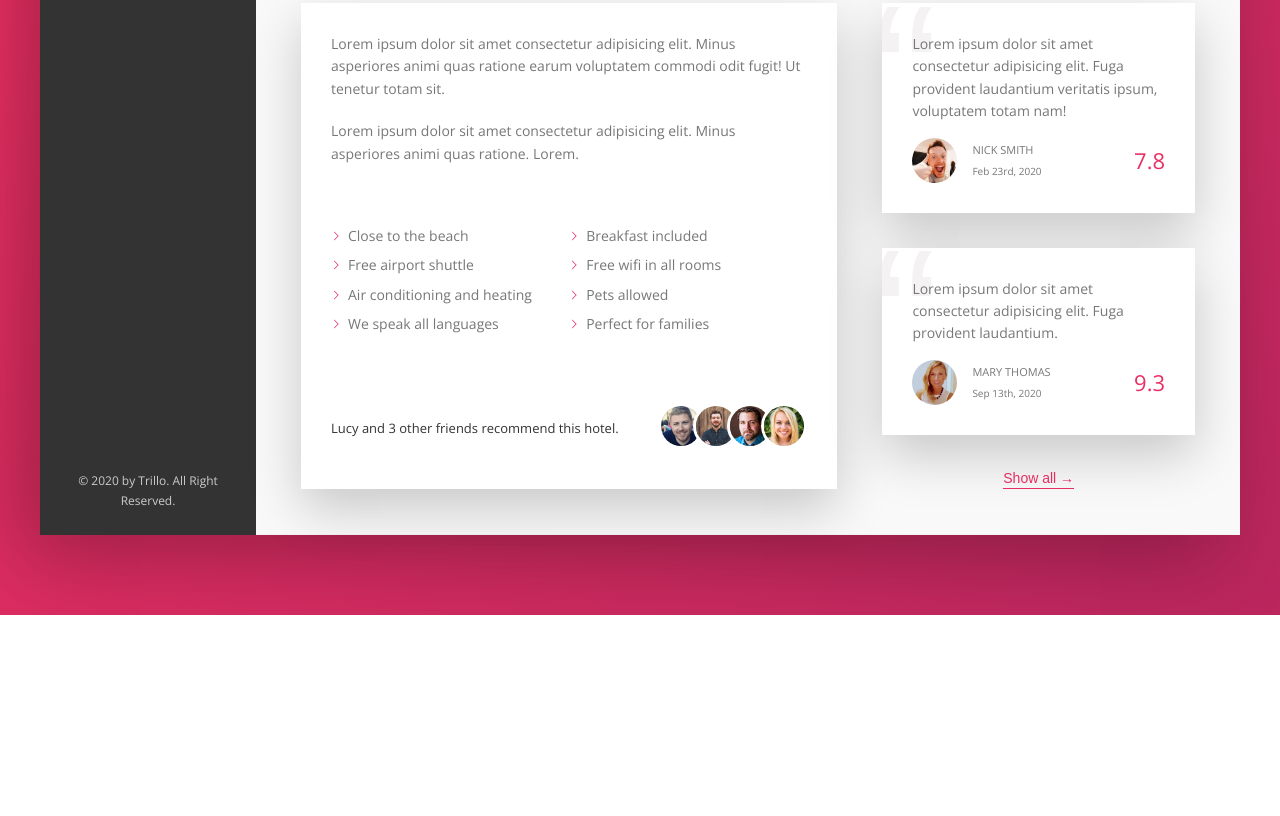
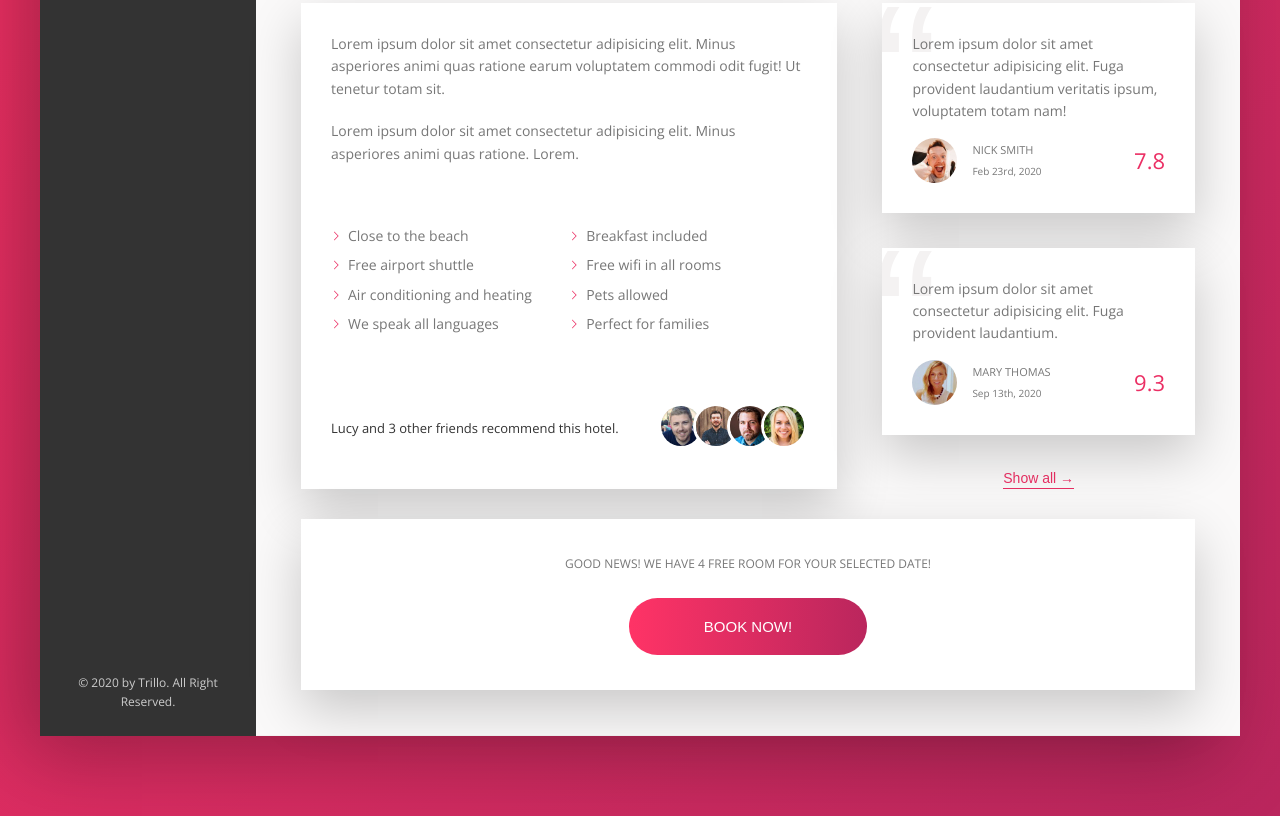
Before and after one commit to felec/trillo, a website: page index.html in a window 1280 px wide. Shown: the part 651-1467 px from the top of the page. Before the commit the page ends 1266 px from the top, so only its background shows below. Drawn offline with nearby package versions, Linux system fonts and the light colour scheme; files whose address does not match are found by name.

Commit message:
complete  cta footer

```diff
--- a/index.html
+++ b/index.html
@@ -215,6 +215,16 @@
               </figure>
               <button class="btn-inline">Show all &rarr;</button>
             </div>
+
+            <div class="cta">
+              <h2 class="cta__book-now">
+                Good News! We have 4 free room for your selected date!
+              </h2>
+              <button class="btn">
+                <span class="btn__visible">Book Now!</span>
+                <span class="btn__invisible">Only 4 Rooms Left!</span>
+              </button>
+            </div>
           </div>
         </main>
       </div>
--- a/sass/_components.scss
+++ b/sass/_components.scss
@@ -396,3 +396,62 @@
     z-index: 1;
   }
 }
+
+.cta {
+  background-color: #fff;
+  box-shadow: var(--color-shadow-light);
+  margin-top: 3rem;
+  padding: 3.5rem 0;
+  text-align: center;
+  flex: 0 0 100%;
+
+  &__book-now {
+    font-size: 1.2rem;
+    font-weight: 300;
+    text-transform: uppercase;
+    margin-bottom: 2.5rem;
+  }
+}
+
+.btn {
+  cursor: pointer;
+  position: relative;
+  overflow: hidden;
+  font-size: 1.5rem;
+  font-weight: 300;
+  text-transform: uppercase;
+  border-radius: 100px;
+  border: none;
+  background-image: linear-gradient(
+    to right,
+    var(--color-primary-light),
+    var(--color-primary-dark)
+  );
+  color: #fff;
+
+  &__visible {
+    display: inline-block;
+    padding: 2rem 7.5rem;
+    width: 100%;
+    transition: all 0.2s;
+  }
+
+  &__invisible {
+    display: inline-block;
+    position: absolute;
+    padding: 2rem 0;
+    height: 100%;
+    width: 100%;
+    top: -100%;
+    left: 0;
+    transition: all 0.2s;
+  }
+
+  &:hover &__visible {
+    transform: translateY(100%);
+  }
+
+  &:hover &__invisible {
+    top: 0;
+  }
+}
--- a/sass/_layout.scss
+++ b/sass/_layout.scss
@@ -36,6 +36,7 @@
 .detail {
   font-size: 1.4rem;
   display: flex;
+  flex-wrap: wrap;
   padding: 4.5rem;
   background-color: var(--color-grey-light-1);
   border-bottom: var(--line);
```
Also changed, not shown: css/style.css.
